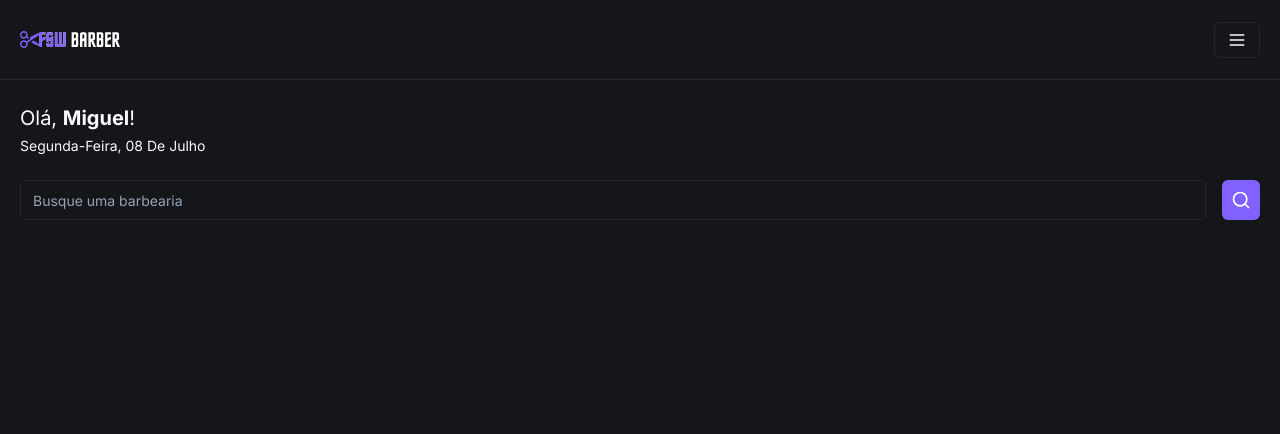
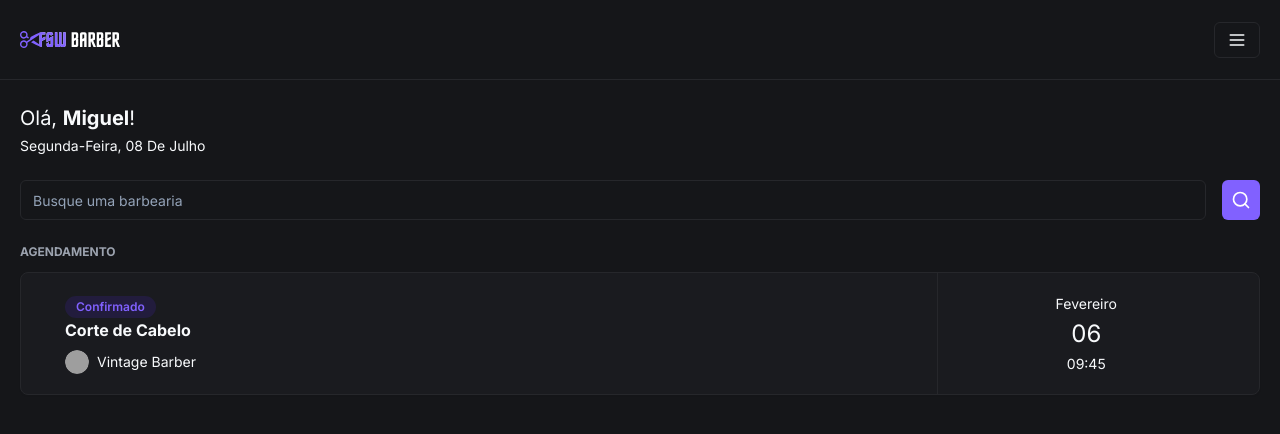
Before and after one commit to MatheusAltrao/FSW-barber, a Next.js app: page / in a window 1280 px wide. Shown: the top 434 px of the page. Built offline with nearby package versions, Linux system fonts and the light colour scheme; grey boxes are pictures that could not be loaded.

Commit message:
:heavy_plus_sign: feat(ui): Add `Avatar`, `Badge`, `BookingItem`, and `SectionTitle` components

```diff
--- a/package.json
+++ b/package.json
@@ -16,6 +16,7 @@
   "dependencies": {
     "@auth/prisma-adapter": "^2.4.1",
     "@prisma/client": "^5.16.1",
+    "@radix-ui/react-avatar": "^1.1.0",
     "@radix-ui/react-slot": "^1.1.0",
     "class-variance-authority": "^0.7.0",
     "clsx": "^2.1.1",
--- a/src/app/layout.tsx
+++ b/src/app/layout.tsx
@@ -5,7 +5,7 @@
 const inter = Inter({ subsets: ['latin'] });
 
 export const metadata: Metadata = {
-  title: 'Create Next App',
+  title: 'FSW Barber',
   description: 'Generated by create next app',
 };
 
--- a/src/app/page.tsx
+++ b/src/app/page.tsx
@@ -1,5 +1,7 @@
+import BookingItem from '@/components/ui/booking-item';
 import Header from '@/components/ui/header';
 import Search from '@/components/ui/search';
+import SectionTitle from '@/components/ui/sectiont-title';
 import { format } from 'date-fns';
 import { ptBR } from 'date-fns/locale';
 
@@ -23,6 +25,11 @@
         <div className="mt-6">
           <Search />
         </div>
+
+        <div className="mt-6">
+          <SectionTitle text="Agendamento" />
+          <BookingItem />
+        </div>
       </div>
     </div>
   );
--- /dev/null
+++ b/src/components/ui/avatar.tsx
@@ -0,0 +1,50 @@
+"use client"
+
+import * as React from "react"
+import * as AvatarPrimitive from "@radix-ui/react-avatar"
+
+import { cn } from "@/lib/utils"
+
+const Avatar = React.forwardRef<
+  React.ElementRef<typeof AvatarPrimitive.Root>,
+  React.ComponentPropsWithoutRef<typeof AvatarPrimitive.Root>
+>(({ className, ...props }, ref) => (
+  <AvatarPrimitive.Root
+    ref={ref}
+    className={cn(
+      "relative flex h-10 w-10 shrink-0 overflow-hidden rounded-full",
+      className
+    )}
+    {...props}
+  />
+))
+Avatar.displayName = AvatarPrimitive.Root.displayName
+
+const AvatarImage = React.forwardRef<
+  React.ElementRef<typeof AvatarPrimitive.Image>,
+  React.ComponentPropsWithoutRef<typeof AvatarPrimitive.Image>
+>(({ className, ...props }, ref) => (
+  <AvatarPrimitive.Image
+    ref={ref}
+    className={cn("aspect-square h-full w-full", className)}
+    {...props}
+  />
+))
+AvatarImage.displayName = AvatarPrimitive.Image.displayName
+
+const AvatarFallback = React.forwardRef<
+  React.ElementRef<typeof AvatarPrimitive.Fallback>,
+  React.ComponentPropsWithoutRef<typeof AvatarPrimitive.Fallback>
+>(({ className, ...props }, ref) => (
+  <AvatarPrimitive.Fallback
+    ref={ref}
+    className={cn(
+      "flex h-full w-full items-center justify-center rounded-full bg-muted",
+      className
+    )}
+    {...props}
+  />
+))
+AvatarFallback.displayName = AvatarPrimitive.Fallback.displayName
+
+export { Avatar, AvatarImage, AvatarFallback }
--- /dev/null
+++ b/src/components/ui/badge.tsx
@@ -0,0 +1,36 @@
+import * as React from "react"
+import { cva, type VariantProps } from "class-variance-authority"
+
+import { cn } from "@/lib/utils"
+
+const badgeVariants = cva(
+  "inline-flex items-center rounded-full border px-2.5 py-0.5 text-xs font-semibold transition-colors focus:outline-none focus:ring-2 focus:ring-ring focus:ring-offset-2",
+  {
+    variants: {
+      variant: {
+        default:
+          "border-transparent bg-primary text-primary-foreground hover:bg-primary/80",
+        secondary:
+          "border-transparent bg-secondary text-secondary-foreground hover:bg-secondary/80",
+        destructive:
+          "border-transparent bg-destructive text-destructive-foreground hover:bg-destructive/80",
+        outline: "text-foreground",
+      },
+    },
+    defaultVariants: {
+      variant: "default",
+    },
+  }
+)
+
+export interface BadgeProps
+  extends React.HTMLAttributes<HTMLDivElement>,
+    VariantProps<typeof badgeVariants> {}
+
+function Badge({ className, variant, ...props }: BadgeProps) {
+  return (
+    <div className={cn(badgeVariants({ variant }), className)} {...props} />
+  )
+}
+
+export { Badge, badgeVariants }
--- /dev/null
+++ b/src/components/ui/booking-item.tsx
@@ -0,0 +1,40 @@
+import { Avatar, AvatarFallback, AvatarImage } from './avatar';
+import { Badge } from './badge';
+import { Card, CardContent } from './card';
+
+const BookingItem = () => {
+  return (
+    <Card>
+      <CardContent className="grid py-0  grid-cols-4">
+        <div className="col-span-3 p-5 border-r ">
+          <div>
+            <Badge className="bg-[#221C3D] text-primary hover:bg-[#221C3D] ">Confirmado</Badge>
+          </div>
+
+          <div className="space-y-2">
+            <h3 className="font-bold ">Corte de Cabelo</h3>
+            <div className="flex items-center gap-2">
+              <Avatar className="h-6 w-6">
+                <AvatarImage
+                  className={'rounded-full'}
+                  src="https://github.com/shadcn.png"
+                />
+                <AvatarFallback>CN</AvatarFallback>
+              </Avatar>
+
+              <p className="text-sm">Vintage Barber</p>
+            </div>
+          </div>
+        </div>
+
+        <div className="col-span-1 p-5 flex flex-col items-center justify-center gap-1 ">
+          <p className="capitalize text-sm ">Fevereiro</p>
+          <p className="capitalize text-2xl">06</p>
+          <p className="capitalize text-sm">09:45</p>
+        </div>
+      </CardContent>
+    </Card>
+  );
+};
+
+export default BookingItem;
--- /dev/null
+++ b/src/components/ui/sectiont-title.tsx
@@ -0,0 +1,8 @@
+interface SectionTitleProps {
+  text: string;
+}
+const SectionTitle = ({ text }: SectionTitleProps) => {
+  return <p className="uppercase text-gray-400 mb-3 font-bold text-xs">{text}</p>;
+};
+
+export default SectionTitle;
```
Also changed, not shown: 1 other file (tests, documents, lock files or other folders).
